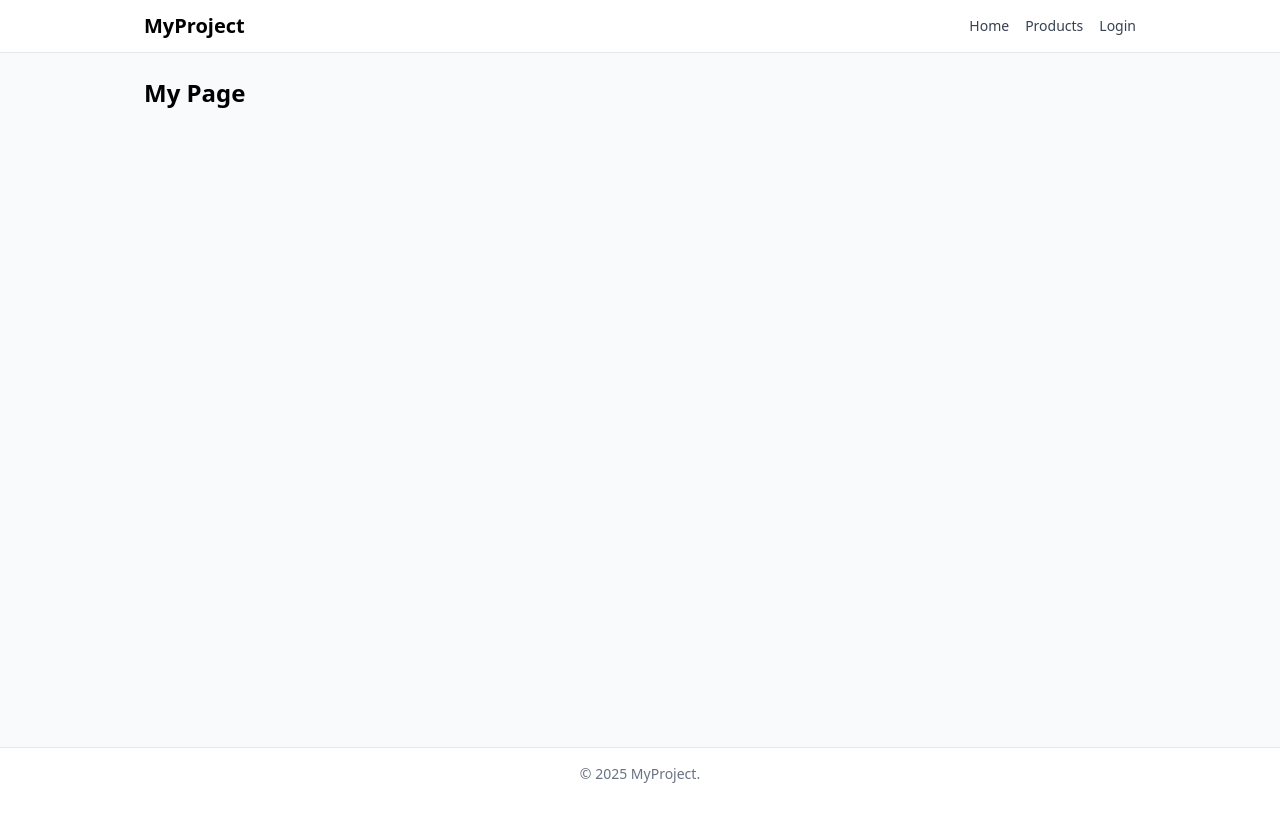
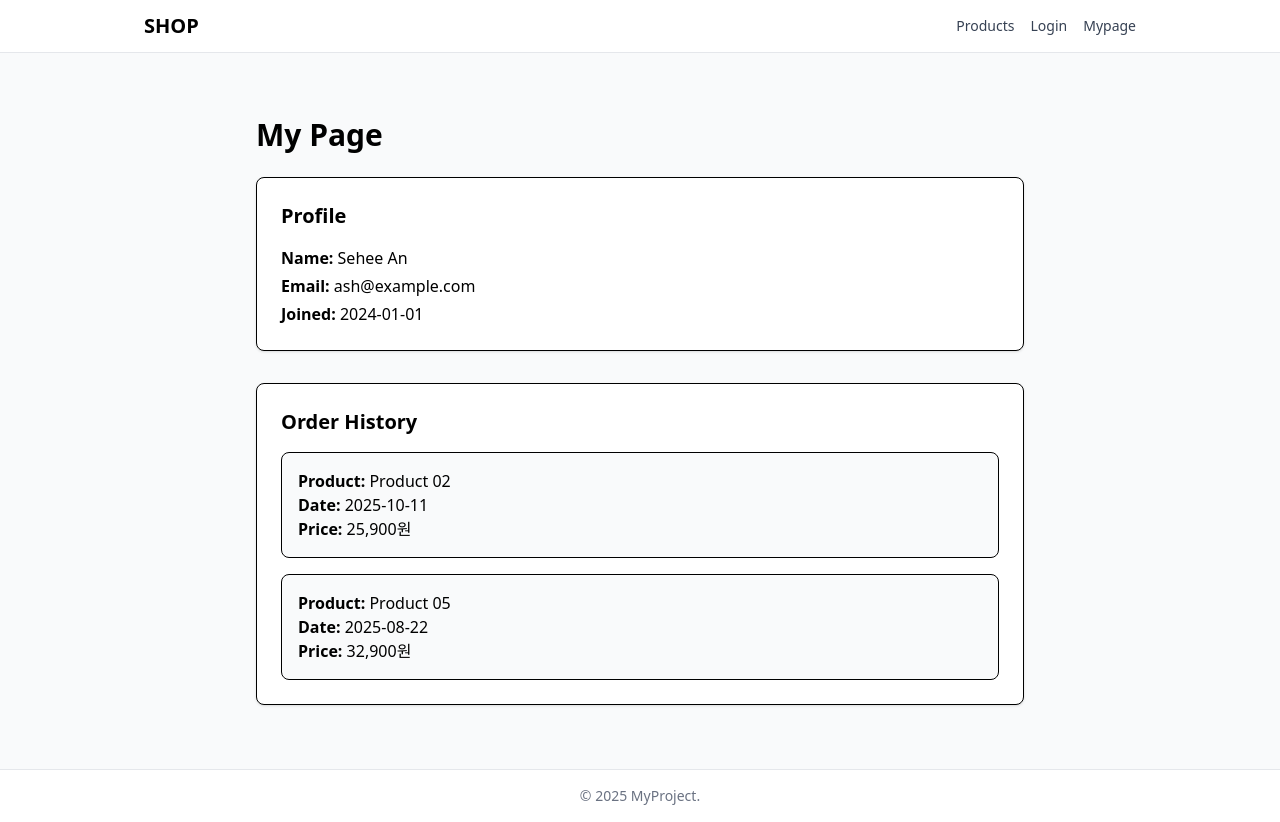
Before and after one commit to sehee-an/react-fo-template, a React (Vite) app: page /mypage in a window 1280 px wide. Before the commit the page ends 800 px from the top, so only its background shows below. Built offline with nearby package versions, Linux system fonts and the light colour scheme.

Commit message:
feat: add MyPage and update header navigation menu

```diff
--- a/package.json
+++ b/package.json
@@ -13,7 +13,7 @@
     "@tailwindcss/vite": "^4.1.17",
     "react": "^19.2.0",
     "react-dom": "^19.2.0",
-    "react-router-dom": "^7.10.1"
+    "react-router-dom": "^7.13.0"
   },
   "devDependencies": {
     "@eslint/js": "^9.39.1",
--- a/src/components/layout/Header.tsx
+++ b/src/components/layout/Header.tsx
@@ -4,12 +4,14 @@ export default function Header() {
   return (
     <header className="w-full border-b border-gray-200 bg-white">
       <div className="max-w-5xl mx-auto px-4 py-3 flex items-center justify-between">
-        <h1 className="text-xl font-semibold">MyProject</h1>
+        <Link to="/">
+          <h1 className="text-xl font-semibold">SHOP</h1>
+        </Link>
 
         <nav className="flex items-center gap-4 text-gray-700 text-sm">
-          <Link to="#" className="hover:text-blue-600">Home</Link>
           <Link to="/products" className="hover:text-blue-600">Products</Link>
           <Link to="/login" className="hover:text-blue-600">Login</Link>
+          <Link to="/mypage" className="hover:text-blue-600">Mypage</Link>
         </nav>
       </div>
     </header>
--- a/src/pages/MyPage.tsx
+++ b/src/pages/MyPage.tsx
@@ -1,3 +1,52 @@
+import { formatPrice } from "~/utils/format";
+
 export default function MyPage() {
-  return <h2 className="text-2xl font-semibold">My Page</h2>;
+  // 사용자 mock 데이터
+  const user = {
+    name: "Sehee An",
+    email: "ash@example.com",
+    joined: "2024-01-01",
+  };
+
+  // 주문 mock 데이터
+  const orders = [
+    { id: 1, product: "Product 02", price: 25900, date: "2025-10-11" },
+    { id: 2, product: "Product 05", price: 32900, date: "2025-08-22" }
+  ];
+
+  return (
+    <div className="max-w-3xl mx-auto mt-10">
+      <h2 className="text-3xl font-semibold mb-6">My Page</h2>
+
+      {/* 사용자 정보 */}
+      <div className="bg-white border rounded-lg p-6 shadow-sm mb-8">
+        <h3 className="text-xl font-semibold mb-4">Profile</h3>
+        <p className="mb-1"><strong>Name:</strong> {user.name}</p>
+        <p className="mb-1"><strong>Email:</strong> {user.email}</p>
+        <p><strong>Joined:</strong> {user.joined}</p>
+      </div>
+
+      {/* 주문 목록 */}
+      <div className="bg-white border rounded-lg p-6 shadow-sm">
+        <h3 className="text-xl font-semibold mb-4">Order History</h3>
+
+        {orders.length === 0 ? (
+          <p className="text-gray-500">No orders yet.</p>
+        ) : (
+          <ul className="space-y-4">
+            {orders.map(order => (
+              <li
+                key={order.id}
+                className="p-4 border rounded-lg bg-gray-50"
+              >
+                <p><strong>Product:</strong> {order.product}</p>
+                <p><strong>Date:</strong> {order.date}</p>
+                <p><strong>Price:</strong> {formatPrice(order.price)}</p>
+              </li>
+            ))}
+          </ul>
+        )}
+      </div>
+    </div>
+  );
 }
```
Also changed, not shown: 1 other file (tests, documents, lock files or other folders).
